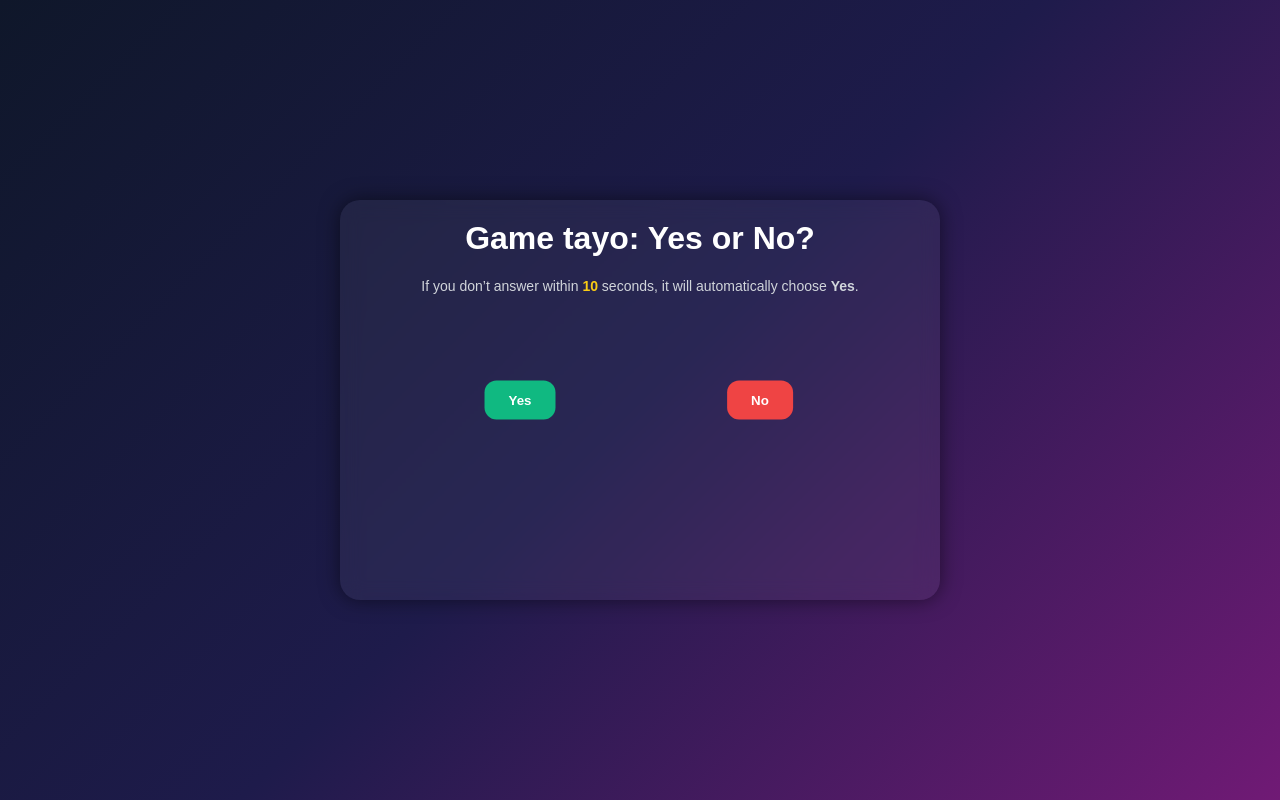
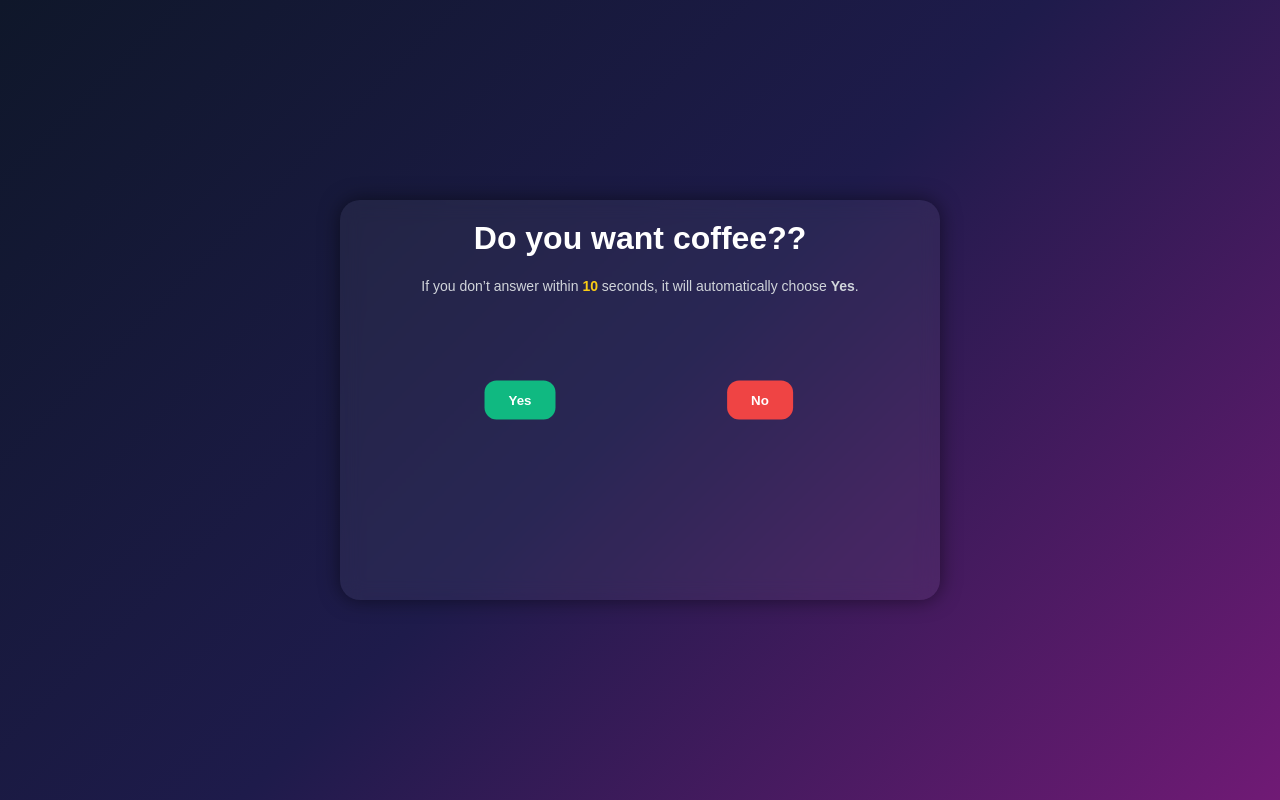
Before and after one commit to Fpascual03/Webgame, a plain HTML site: page index.html in a window 1280 px wide. Drawn offline with Linux system fonts and the light colour scheme.

Commit message:
Update index.html

```diff
--- a/index.html
+++ b/index.html
@@ -8,7 +8,7 @@
   </head>
   <body>
     <div class="container" id="gameContainer">
-      <h1>Game tayo: Yes or No?</h1>
+      <h1>Do you want coffee??</h1>
       <p id="description">
         If you don’t answer within <span id="countdown">15</span> seconds, it
         will automatically choose <strong>Yes</strong>.
```
